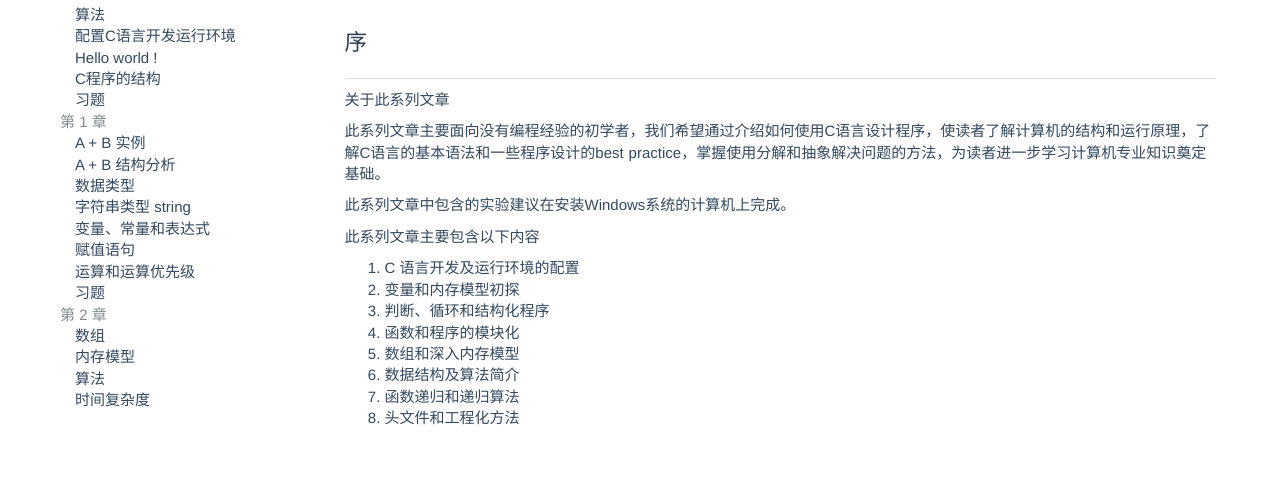
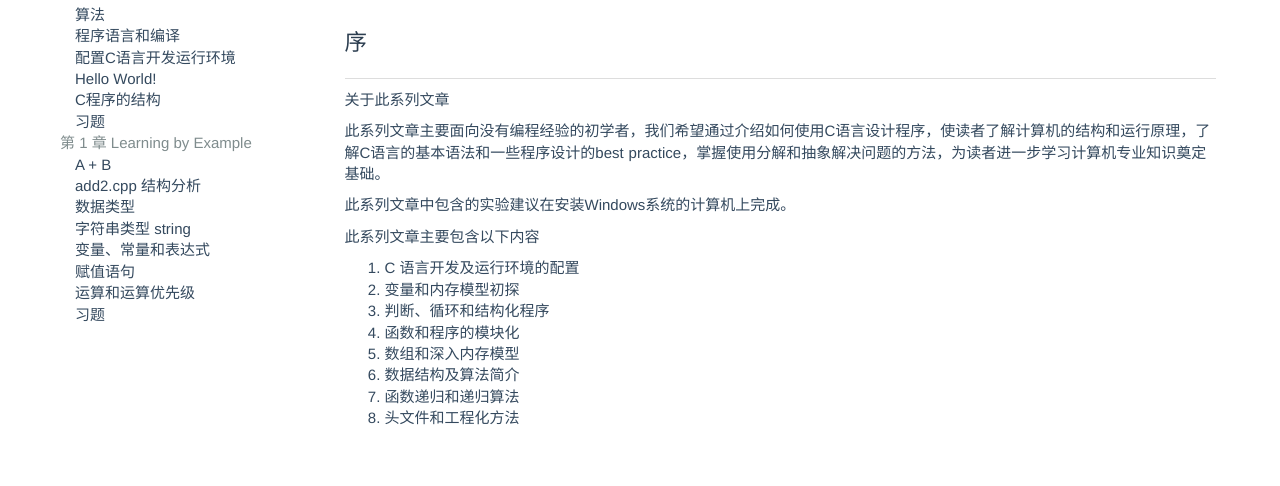
Before and after one commit to jiangxiong66/sherryc, a website: page index.html in a window 1280 px wide. Shown: the part 193-679 px from the top of the page. Drawn offline with nearby package versions, Linux system fonts and the light colour scheme; files that its build step writes are made by us from their sources; files whose address does not match are found by name.

Commit message:
add new feature js auto generate catelog

```diff
--- a/index.html
+++ b/index.html
@@ -23,8 +23,8 @@
   </header>
   <div class="main full-width">
     <div class="sidebar">
-      <ul class="menu header-gap">
-        <li>
+      <ul class="menu header-gap" id="catelog">
+        <!-- <li>
           <a class="sidebar-link catelog-active" href="#chapter0">第 0 章</a>
           <ul class="sub-menu">
             <li><a class="section-link" href="#c0-preface">关于此系列文章</a></li>
@@ -58,14 +58,14 @@
             <li><a href="#preface" class="section-link">算法</a></li>
             <li><a href="#preface" class="section-link">时间复杂度</a></li>
           </ul>
-        </li>
+        </li> -->
       </ul>
     </div>
     <div class="content with-sidebar header-gap">
       <div class="article" id="chapter0" data-title="第 0 章">
         <p class="pull-right">To dear Sherry</p>
         <h1 id="">第 0 章</h1>
-        <div id="c0-preface" class="topic section">
+        <div id="c0-preface" class="topic section" data-title="序">
           <h2>序</h2>
           <p>关于此系列文章</p>
           <p>此系列文章主要面向没有编程经验的初学者，我们希望通过介绍如何使用C语言设计程序，使读者了解计算机的结构和运行原理，了解C语言的基本语法和一些程序设计的best practice，掌握使用分解和抽象解决问题的方法，为读者进一步学习计算机专业知识奠定基础。</p>
@@ -472,7 +472,7 @@
           <h3>运算的优先级</h3>
           <p>C语言中整型、浮点型的四则运算与数学上的四则运算有相同的优先级规则，有括号先计算括号里面的运算，先乘除，后加减，优先级相同则从左往右依次计算。（整型的取模运算优先级与乘除相同）</p>
           <div class="tip">以后我们还会学习C语言中更多的运算，例如逻辑运算、位移运算，C语言运算的优先级层级非常复杂，如果需要编写复杂的表达式，最稳妥的做法是<strong>适当运用括号</strong>，确保表达式的运算顺序与预期相同。</div>
-          <div class="exercise section" id="c1-chapter1-exercise">
+          <div class="exercise section" id="c1-chapter1-exercise" data-title="习题">
             <h3>实验题</h3>
             <ul>
               <li>
--- a/js/main.js
+++ b/js/main.js
@@ -1,6 +1,41 @@
+/* eslint-env jquery */
+
 (function() {
 
     var foo = 1;
     return foo;
 
 })();
+
+//catelogGenerate
+(function () {
+    var catelog = $('#catelog');
+    $('.article').each(function () {
+        var chapterLinkElement = $('<a>', {
+            href: '#' + $(this).attr('id'),
+            text: $(this).data('title'),
+            class: 'sidebar-link'
+        });
+        var sectionListElement = $('<ul>', {
+            class: 'sub-menu'
+        });
+
+        //查找article div里的所有section元素
+        $(this).find('.section').each(function () {
+            var sectionListWrapper = $('<li>');
+            var sectionLink = $('<a>', {
+                href: '#' + $(this).attr('id'),
+                text: $(this).data('title'),
+                class: 'section-link'
+            });
+            sectionLink.appendTo(sectionListWrapper);
+            sectionListWrapper.appendTo(sectionListElement);
+        });
+
+        var articleListWrapper = $('<li>');
+        articleListWrapper.append(chapterLinkElement);
+        articleListWrapper.append(sectionListElement);
+        catelog.append(articleListWrapper);
+
+    });
+})();
```
